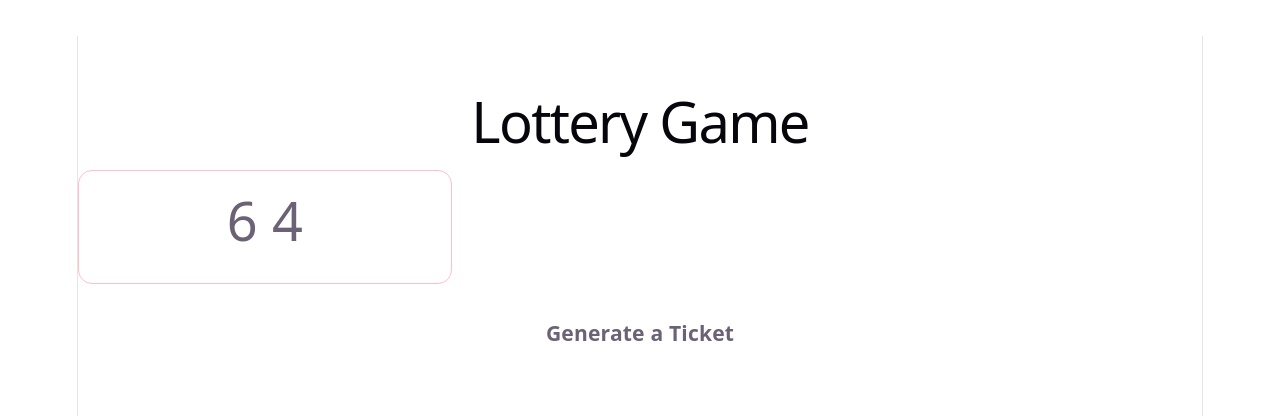
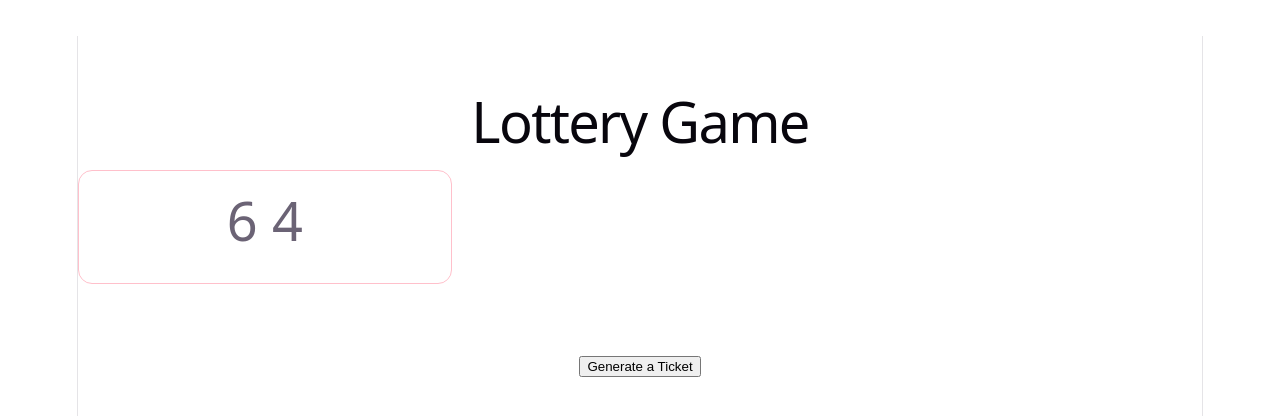
Before and after one commit to pritjon2002-beep/React, a React (Vite) app in the folder react-state2/: page / in a window 1280 px wide. Shown: the top 416 px of the page. Built offline with nearby package versions, Linux system fonts and the light colour scheme.

Commit message:
button as component

```diff
--- /dev/null
+++ b/react-state2/src/Button.jsx
@@ -0,0 +1,3 @@
+export default function Button({action}) {
+    return(<button onClick={action}>Generate a Ticket</button>);
+}
--- a/react-state2/src/Lottery.jsx
+++ b/react-state2/src/Lottery.jsx
@@ -1,6 +1,7 @@
 import React, { useState } from "react";
 import { genTicket  , sum} from "./helper";
 import Ticket from "./Ticket";
+import Button from "./Button";
 
 export default function Lottery({n,winCondition}){
     const [ticket , setTicket] = useState(()=> genTicket(n))
@@ -13,7 +14,7 @@ export default function Lottery({n,winCondition}){
            <h1>Lottery Game</h1>
             <Ticket ticket={ticket}/>
            <h3>{isWinning && "Congratulations, you won the lottery!"} </h3>
-           <h3 onClick={buyTicket}>Generate a Ticket</h3>
+           <Button action = {buyTicket} />
         </div>
     )
 }
```
